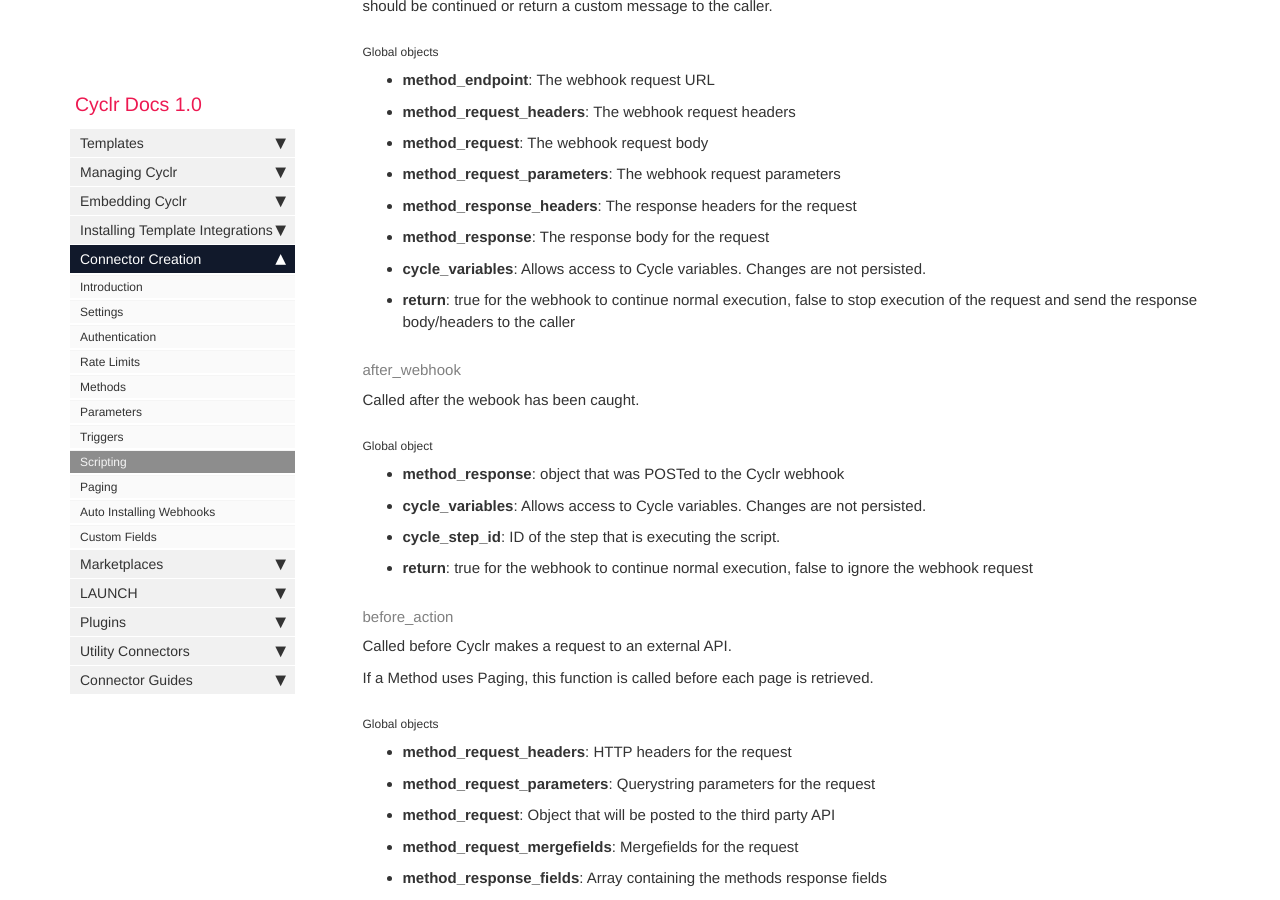
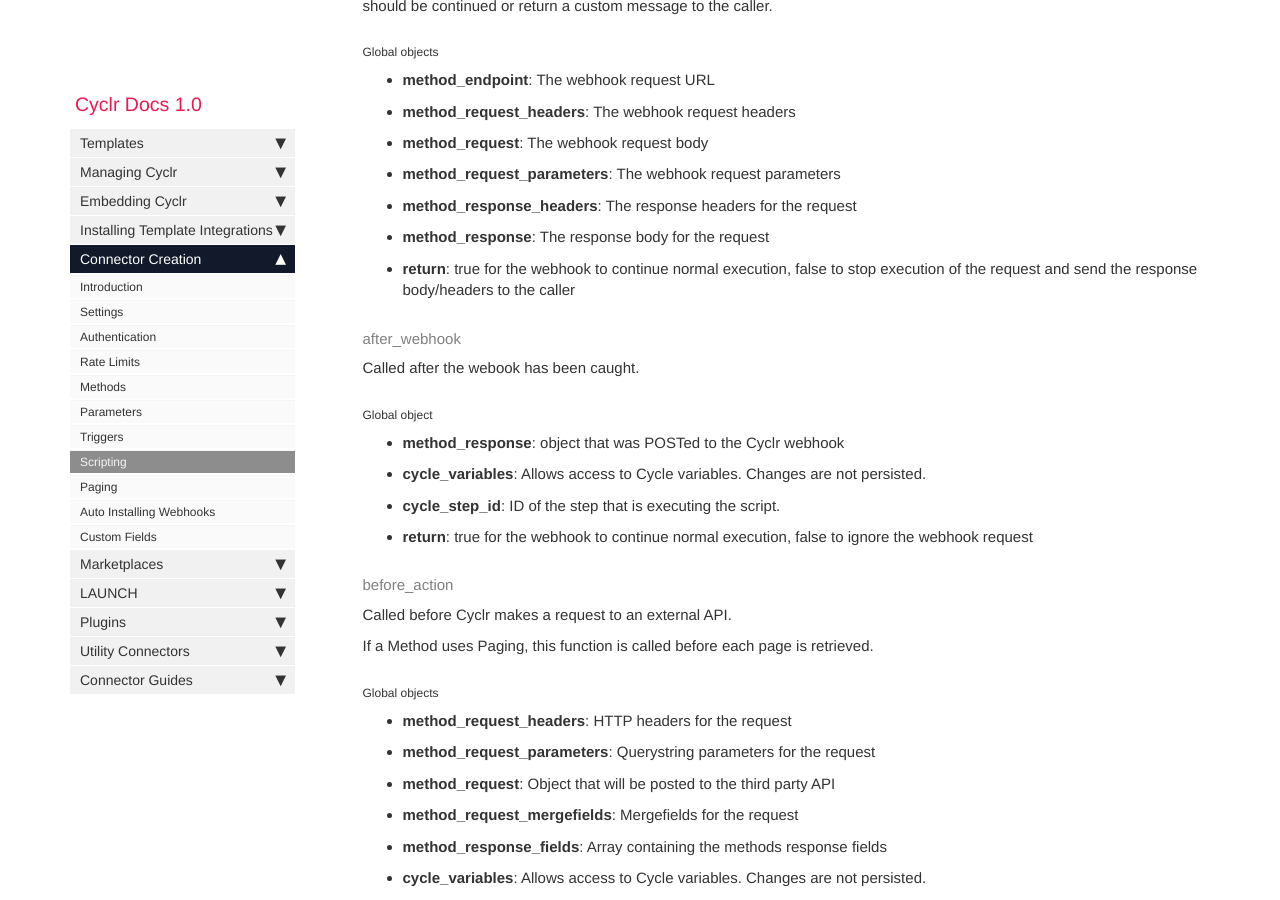
Before and after one commit to sneakysneak/docs, a Jekyll site: the page built from pages/custom-connectors/08-scripting.md, in a window 1280 px wide and 900 px high, scrolled down 2546 px. Built offline with Jekyll 4.4.1, drawn with Linux system fonts in a browser that asks for light colours; nearby versions of some CDN libraries; comment, search, counter and statistics services are not loaded.

Commit message:
Remove cycle variables from before_webhook

```diff
--- a/pages/custom-connectors/08-scripting.md
+++ b/pages/custom-connectors/08-scripting.md
@@ -79,7 +79,6 @@ Called when a webook request has been received and before anything else is done.
 *   **method_request_parameters**: The webhook request parameters
 *   **method_response_headers**: The response headers for the request
 *   **method_response**: The response body for the request
-*   **cycle_variables**: Allows access to Cycle variables.  Changes are not persisted.
 *   **return**: true for the webhook to continue normal execution, false to stop execution of the request and send the response body/headers to the caller
 
 #### after_webhook
```
